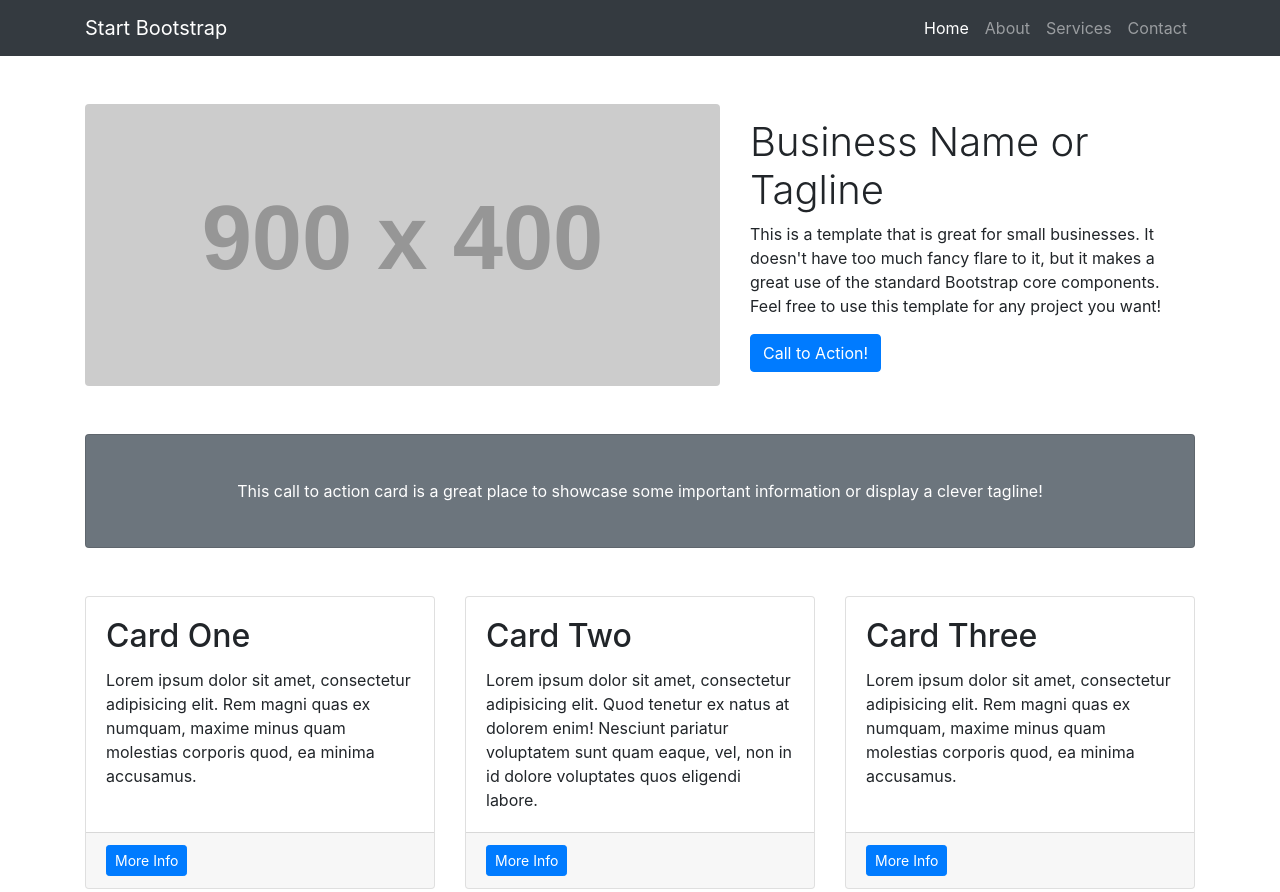
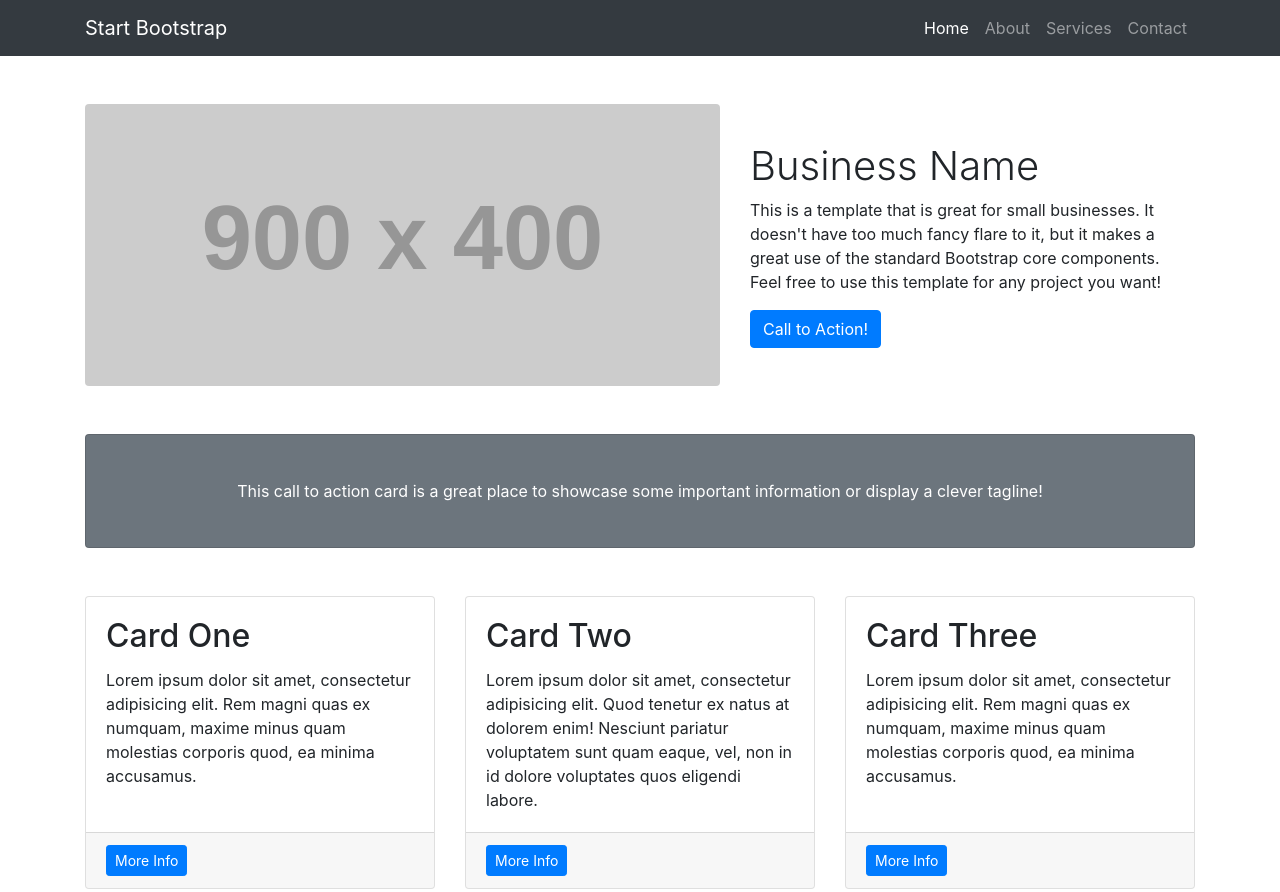
Before and after one commit to StartBootstrap/startbootstrap-small-business, a website: page index.html in a window 1280 px wide. Shown: the top 892 px of the page. Drawn offline with Linux system fonts and the light colour scheme; placeholder pictures from the web are drawn by us.

Commit message:
Update index.html

```diff
--- a/index.html
+++ b/index.html
@@ -58,7 +58,7 @@
       </div>
       <!-- /.col-lg-8 -->
       <div class="col-lg-5">
-        <h1 class="font-weight-light">Business Name or Tagline</h1>
+        <h1 class="font-weight-light">Business Name</h1>
         <p>This is a template that is great for small businesses. It doesn't have too much fancy flare to it, but it makes a great use of the standard Bootstrap core components. Feel free to use this template for any project you want!</p>
         <a class="btn btn-primary" href="#">Call to Action!</a>
       </div>
```
